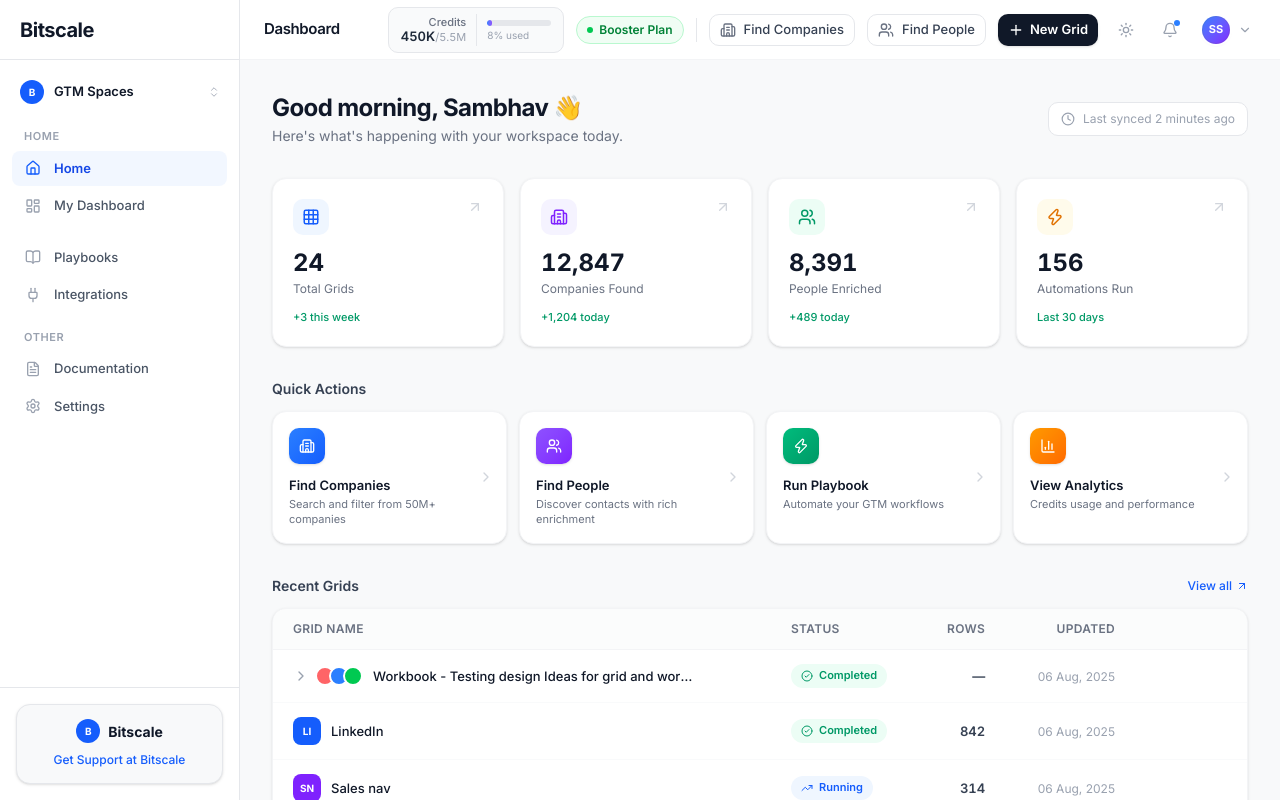
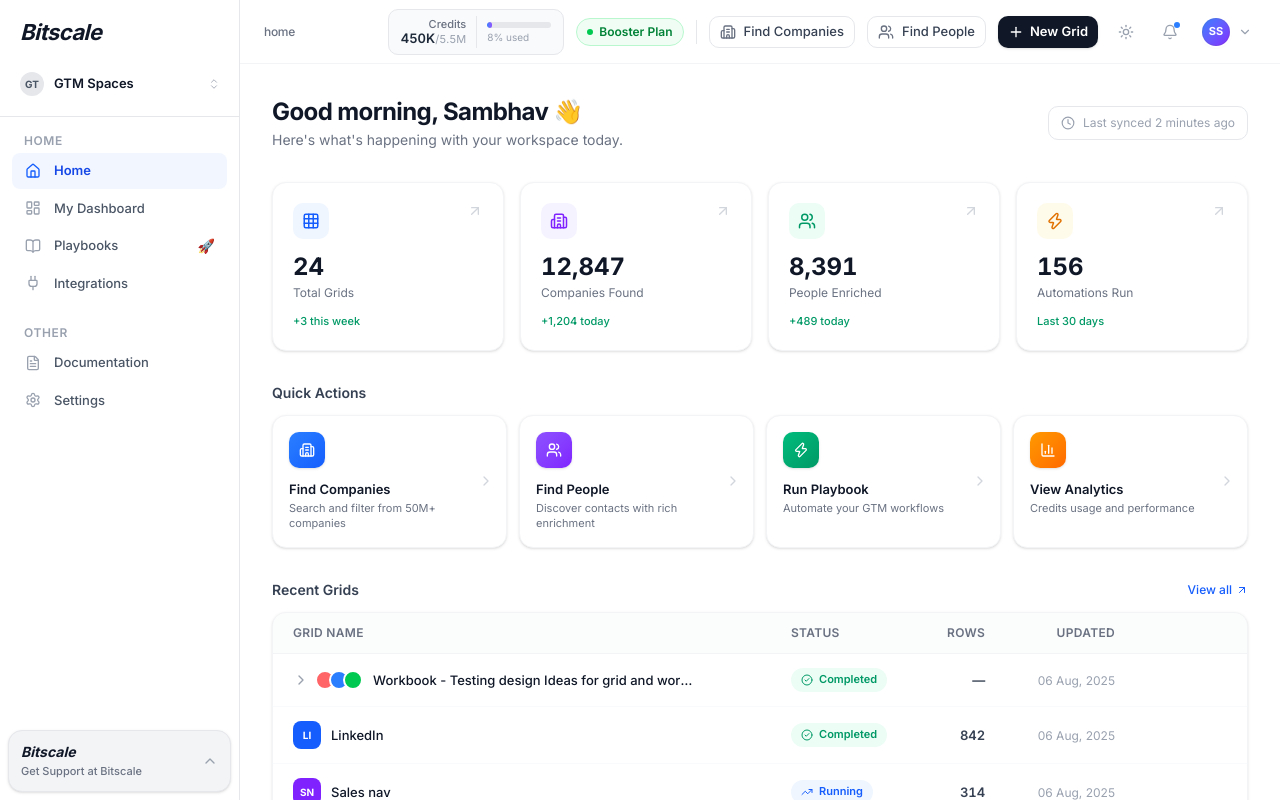
Before and after one commit to SambhavSharma7781/bitscale-ui, a Next.js app: page / in a window 1280 px wide. Built offline with nearby package versions, Linux system fonts and the light colour scheme.

Commit message:
fix: sidebar labels, bottom card, grid row text color

```diff
--- a/app/components/HomePageClient.tsx
+++ b/app/components/HomePageClient.tsx
@@ -174,7 +174,7 @@ export function HomePageClient({ stats }: { stats: Stat[] }) {
                               <ChevronRight className="h-4 w-4 text-gray-400 dark:text-gray-500 -mr-1 shrink-0" />
                             )}
                             <GridIcon row={grid} />
-                            <span className="font-medium text-gray-900 dark:text-gray-100 group-hover:text-blue-600 dark:group-hover:text-blue-400 transition-colors text-[13px] truncate max-w-[180px] sm:max-w-xs">
+                            <span className="font-medium text-gray-900 dark:text-gray-100 text-[13px] truncate max-w-[180px] sm:max-w-xs">
                               {grid.name}
                             </span>
                           </div>
--- a/app/components/LayoutShell.tsx
+++ b/app/components/LayoutShell.tsx
@@ -24,7 +24,7 @@ export function LayoutShell({ children }: { children: React.ReactNode }) {
               {/* Main content area */}
               <div className="flex flex-1 flex-col overflow-hidden">
                 <TopBar onMenuClick={() => setSidebarOpen((v) => !v)} />
-                <main className="flex-1 overflow-y-auto bg-[#f8f9fa] dark:bg-gray-950">
+                <main className="flex-1 overflow-y-auto bg-white dark:bg-gray-950">
                   {children}
                 </main>
               </div>
--- a/app/components/Sidebar.tsx
+++ b/app/components/Sidebar.tsx
@@ -2,7 +2,6 @@
 
 import Link from "next/link";
 import { usePathname } from "next/navigation";
-import { useState } from "react";
 import {
   Home,
   LayoutDashboard,
@@ -15,7 +14,6 @@ import {
   ChevronRight,
   X,
   Search,
-  SearchCode,
 } from "lucide-react";
 import { cn } from "@/lib/utils";
 import { useToast } from "@/app/context/ToastContext";
@@ -27,6 +25,7 @@ interface NavItem {
   href: string;
   icon: React.ComponentType<{ className?: string }>;
   built: boolean;
+  badge?: string;
 }
 
 const navItemsHome: NavItem[] = [
@@ -35,7 +34,7 @@ const navItemsHome: NavItem[] = [
 ];
 
 const navItemsPlaybooks: NavItem[] = [
-  { label: "Playbooks", href: "/playbooks", icon: BookOpen, built: false },
+  { label: "Playbooks", href: "/playbooks", icon: BookOpen, built: false, badge: "🚀" },
   { label: "Integrations", href: "/integrations", icon: Plug, built: false },
 ];
 
@@ -84,6 +83,7 @@ export function Sidebar({ isOpen, onClose }: SidebarProps) {
               <Icon className="h-4 w-4" />
             </span>
             <span className="truncate text-left">{item.label}</span>
+            {item.badge && <span className="ml-auto text-[14px] leading-none">{item.badge}</span>}
           </button>
         );
       }
@@ -114,6 +114,7 @@ export function Sidebar({ isOpen, onClose }: SidebarProps) {
             <Icon className="h-4 w-4" />
           </span>
           <span className="truncate">{item.label}</span>
+          {item.badge && <span className="ml-auto text-[14px] leading-none">{item.badge}</span>}
         </Link>
       );
     });
@@ -137,14 +138,12 @@ export function Sidebar({ isOpen, onClose }: SidebarProps) {
           isOpen ? "translate-x-0" : "-translate-x-full lg:translate-x-0"
         )}
       >
-        {/* ── Logo Header (matches topbar height: 60px) ── */}
-        <div className="flex items-center justify-between px-5 h-[60px] shrink-0 border-b border-gray-200 dark:border-gray-800">
-          <div className="flex items-center gap-2">
-            {/* Real Bitscale Wordmark Logo */}
-            <span className="text-xl font-bold tracking-tight text-gray-900 dark:text-white">
+        {/* ── Logo & Workspace Header ── */}
+        <div className="flex flex-col border-b border-gray-200 dark:border-gray-800">
+          <div className="flex items-center justify-between px-5 h-16 shrink-0">
+            <span className="text-[22px] font-bold italic tracking-tight text-gray-900 dark:text-white">
               Bitscale
             </span>
-          </div>
             <button
               onClick={onClose}
               className="flex h-7 w-7 items-center justify-center rounded-md text-gray-400 hover:bg-gray-100 dark:hover:bg-gray-800 hover:text-gray-600 dark:hover:text-gray-300 transition-colors lg:hidden"
@@ -153,12 +152,11 @@ export function Sidebar({ isOpen, onClose }: SidebarProps) {
             </button>
           </div>
 
-        {/* ── Workspace Switcher ── */}
-        <div className="px-3 pt-3 pb-2">
+          <div className="px-3 pb-3">
             <button className="flex w-full items-center justify-between rounded-lg px-2 py-2 hover:bg-gray-50 dark:hover:bg-gray-800/60 transition-colors group">
               <div className="flex items-center gap-2.5">
-              <div className="h-6 w-6 rounded-full bg-blue-600 text-white flex items-center justify-center text-[10px] font-bold">
-                B
+                <div className="h-6 w-6 rounded-full bg-gray-200 dark:bg-gray-700 text-gray-600 dark:text-gray-300 flex items-center justify-center text-[10px] font-bold">
+                  GT
                 </div>
                 <span className="text-[13px] font-semibold text-gray-900 dark:text-gray-100">
                   GTM Spaces
@@ -170,25 +168,22 @@ export function Sidebar({ isOpen, onClose }: SidebarProps) {
               </div>
             </button>
           </div>
+        </div>
 
         {/* ── Navigation ── */}
-        <nav className="flex-1 overflow-y-auto px-3 py-2 space-y-4">
+        <nav className="flex-1 overflow-y-auto px-3 py-4 space-y-6">
           {/* Home Section */}
           <div className="space-y-0.5">
-            <p className="px-3 pb-1 text-[11px] font-semibold uppercase tracking-wider text-gray-400 dark:text-gray-500">
+            <p className="px-3 mb-1 text-xs font-semibold uppercase tracking-wider text-gray-400 dark:text-gray-500">
               Home
             </p>
             {renderNavList(navItemsHome)}
-          </div>
-
-          {/* Playbooks & Integrations */}
-          <div className="space-y-0.5">
             {renderNavList(navItemsPlaybooks)}
           </div>
 
           {/* Other Section */}
           <div className="space-y-0.5">
-            <p className="px-3 pb-1 text-[11px] font-semibold uppercase tracking-wider text-gray-400 dark:text-gray-500">
+            <p className="px-3 mb-1 text-xs font-semibold uppercase tracking-wider text-gray-400 dark:text-gray-500">
               Other
             </p>
             {renderNavList(navItemsOther)}
@@ -196,24 +191,23 @@ export function Sidebar({ isOpen, onClose }: SidebarProps) {
         </nav>
 
         {/* ── Bottom Card Section ── */}
-        <div className="p-4 border-t border-gray-200 dark:border-gray-800 bg-white dark:bg-gray-900">
-          <div className="rounded-xl bg-[#f8f9fa] dark:bg-gray-800 border border-gray-200 dark:border-gray-700 p-3.5 flex flex-col items-center text-center shadow-sm">
-            <div className="flex items-center gap-2 mb-1">
-              <div className="h-6 w-6 rounded-full bg-blue-600 text-white flex items-center justify-center text-[10px] font-bold">
-                B
-              </div>
-              <span className="text-[14px] font-bold text-gray-900 dark:text-gray-100">
+        <div className="mt-auto">
+          <div className="mx-2 mb-2 p-3 rounded-xl bg-gray-100 dark:bg-gray-800/80 border border-gray-200 dark:border-gray-700 flex items-center justify-between shadow-sm cursor-pointer hover:bg-gray-200 dark:hover:bg-gray-800 transition-colors">
+            <div className="flex flex-col text-left">
+              <span className="text-[14px] font-bold italic text-gray-900 dark:text-gray-100 leading-tight">
                 Bitscale
               </span>
-            </div>
               <a
                 href="https://bitscale.ai/support"
                 target="_blank"
                 rel="noopener noreferrer"
-              className="text-[12px] font-medium text-blue-600 dark:text-blue-400 hover:text-blue-700 dark:hover:text-blue-300 hover:underline transition-all mt-1"
+                className="text-[11px] font-medium text-gray-500 dark:text-gray-400 mt-0.5 hover:text-gray-700 dark:hover:text-gray-300 transition-colors"
+                onClick={(e) => e.stopPropagation()}
               >
                 Get Support at Bitscale
               </a>
+            </div>
+            <ChevronUp className="h-4 w-4 text-gray-400 dark:text-gray-500 shrink-0" />
           </div>
         </div>
       </aside>
--- a/app/components/TopBar.tsx
+++ b/app/components/TopBar.tsx
@@ -1,6 +1,7 @@
 "use client";
 
 import { useState } from "react";
+import { usePathname } from "next/navigation";
 import { useTheme } from "next-themes";
 import {
   Menu, Bell, ChevronDown, Plus, Users, Building2, Moon, Sun,
@@ -19,6 +20,10 @@ export function TopBar({ onMenuClick }: TopBarProps) {
   const [isProfileOpen, setIsProfileOpen] = useState(false);
   const { openFindPeople, openFindCompanies, openNewGrid } = useModal();
   const { resolvedTheme, setTheme } = useTheme();
+  const pathname = usePathname();
+
+  const isDashboard = pathname === "/dashboard";
+  const breadcrumb = isDashboard ? "dashboard" : (pathname === "/" ? "home" : pathname.replace("/", ""));
 
   const creditsUsed = 450000;
   const creditsTotal = 5500000;
@@ -36,7 +41,7 @@ export function TopBar({ onMenuClick }: TopBarProps) {
   };
 
   return (
-    <header className="sticky top-0 z-10 flex h-[60px] w-full items-center justify-between gap-4 border-b border-gray-100 dark:border-gray-800 bg-white dark:bg-gray-900 px-4 md:px-6">
+    <header className="sticky top-0 z-10 flex h-16 w-full items-center justify-between gap-4 border-b border-gray-100 dark:border-gray-800 bg-white dark:bg-gray-900 px-4 md:px-6">
       {/* Left — hamburger + page title */}
       <div className="flex items-center gap-3">
         <button
@@ -46,8 +51,8 @@ export function TopBar({ onMenuClick }: TopBarProps) {
         >
           <Menu className="h-5 w-5" />
         </button>
-        <h1 className="text-[15px] font-semibold text-gray-900 dark:text-gray-100 tracking-tight hidden sm:block">
-          Dashboard
+        <h1 className="text-[12px] font-medium text-gray-500 dark:text-gray-400 tracking-tight hidden sm:block lowercase">
+          {breadcrumb}
         </h1>
       </div>
 
--- a/app/dashboard/page.tsx
+++ b/app/dashboard/page.tsx
@@ -350,7 +350,7 @@ export default function DashboardPage() {
                         <GridIcon row={row} />
 
                         {/* Name text */}
-                        <span className="text-[13px] font-medium text-gray-800 dark:text-gray-200 group-hover:text-blue-600 dark:group-hover:text-blue-400 transition-colors truncate max-w-[260px]">
+                        <span className="text-[13px] font-medium text-gray-900 dark:text-gray-100 truncate max-w-[260px]">
                           {row.name}
                         </span>
                       </div>
```
Lines whose indentation alone changed are shown as unchanged.
